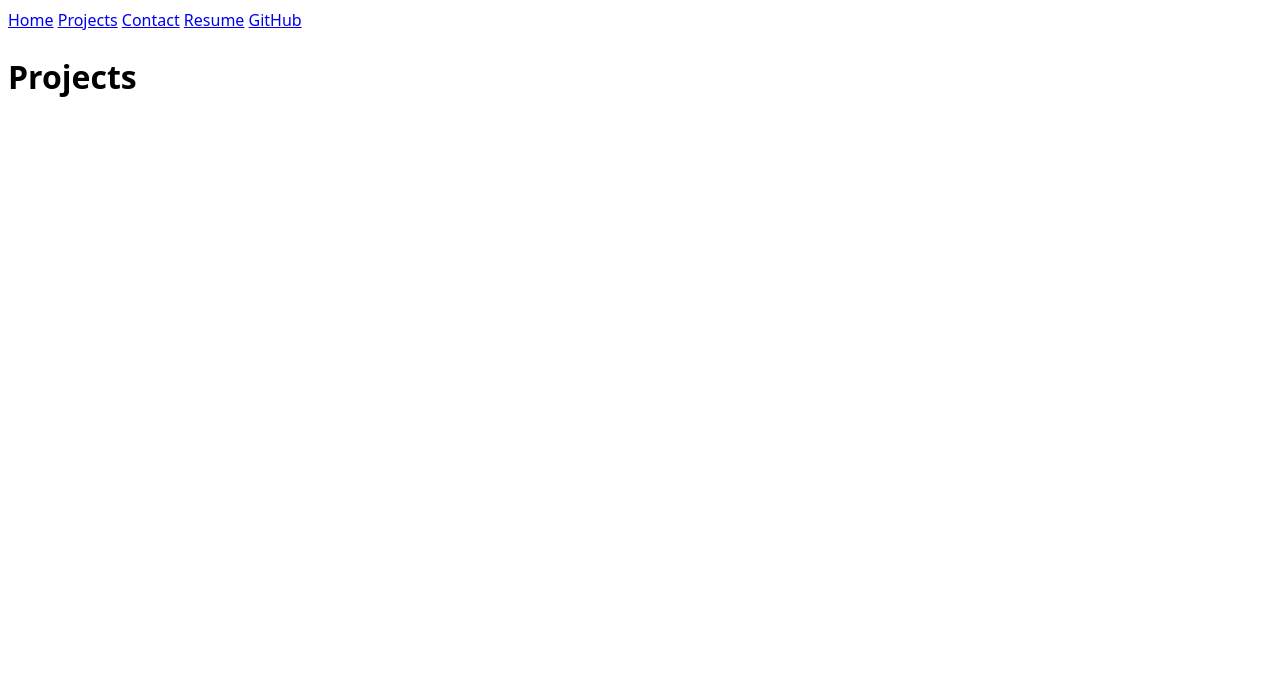
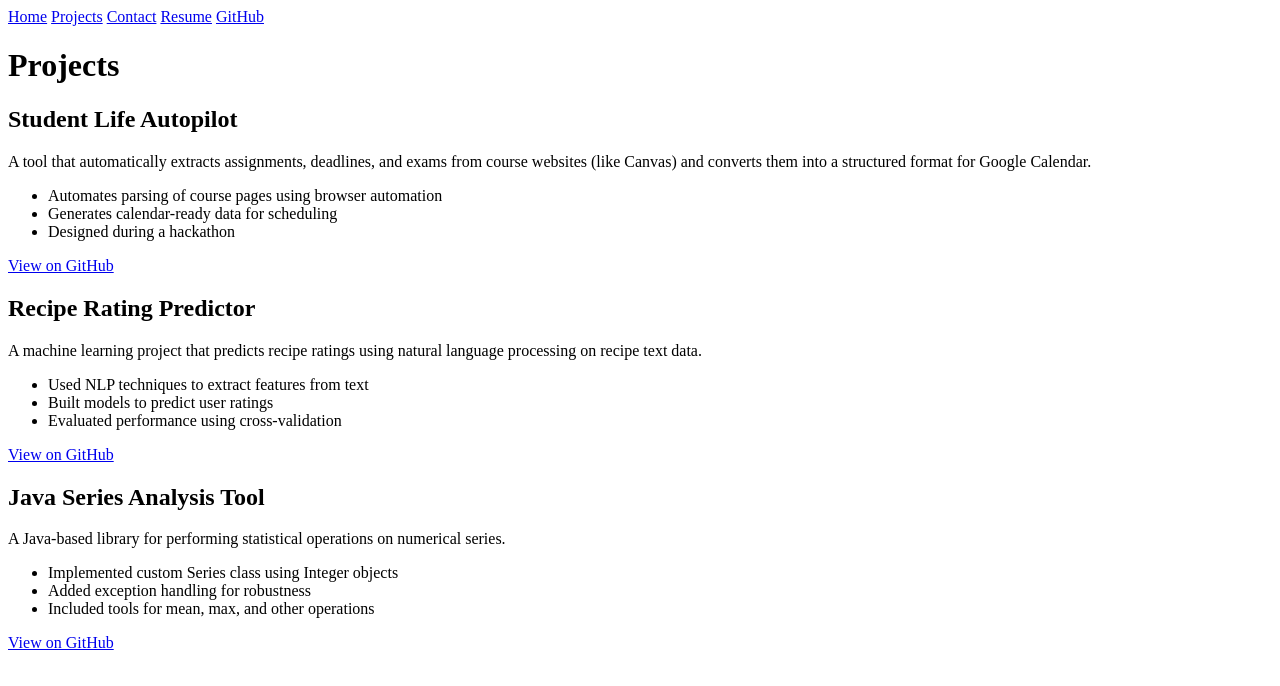
Before and after one commit to shreyeshvankina/portfolio, a plain HTML site: page projects/index.html in a window 1280 px wide. Drawn offline with Linux system fonts and the light colour scheme.

Commit message:
added projects

```diff
--- a/projects/index.html
+++ b/projects/index.html
@@ -1,13 +1,5 @@
-<!DOCTYPE html>
-<html lang="en">
-<head>
-    <meta charset="UTF-8">
-    <meta name="viewport" content="width=device-width, initial-scale=1.0">
-    <title>Projects: Personal Site and Portfolio</title>
+<body>
 
-    <link rel="stylesheet" href="../style.css">
-</head>
-<body>
     <nav>
         <a href="../index.html">Home</a>
         <a href="index.html">Projects</a>
@@ -15,7 +7,52 @@
         <a href="../resume/index.html">Resume</a>
         <a href="https://github.com/shreyeshvankina" target="_blank">GitHub</a>
     </nav>
+
     <h1>Projects</h1>
 
+    <section>
+
+        <article>
+            <h2>Student Life Autopilot</h2>
+            <p>
+                A tool that automatically extracts assignments, deadlines, and exams from course websites
+                (like Canvas) and converts them into a structured format for Google Calendar.
+            </p>
+            <ul>
+                <li>Automates parsing of course pages using browser automation</li>
+                <li>Generates calendar-ready data for scheduling</li>
+                <li>Designed during a hackathon</li>
+            </ul>
+            <a href="https://github.com/shreyeshvankina/YOUR_REPO" target="_blank">View on GitHub</a>
+        </article>
+
+        <article>
+            <h2>Recipe Rating Predictor</h2>
+            <p>
+                A machine learning project that predicts recipe ratings using natural language processing
+                on recipe text data.
+            </p>
+            <ul>
+                <li>Used NLP techniques to extract features from text</li>
+                <li>Built models to predict user ratings</li>
+                <li>Evaluated performance using cross-validation</li>
+            </ul>
+            <a href="https://github.com/shreyeshvankina/YOUR_REPO" target="_blank">View on GitHub</a>
+        </article>
+
+        <article>
+            <h2>Java Series Analysis Tool</h2>
+            <p>
+                A Java-based library for performing statistical operations on numerical series.
+            </p>
+            <ul>
+                <li>Implemented custom Series class using Integer objects</li>
+                <li>Added exception handling for robustness</li>
+                <li>Included tools for mean, max, and other operations</li>
+            </ul>
+            <a href="https://github.com/shreyeshvankina/YOUR_REPO" target="_blank">View on GitHub</a>
+        </article>
+
+    </section>
+
 </body>
-</html>
```
